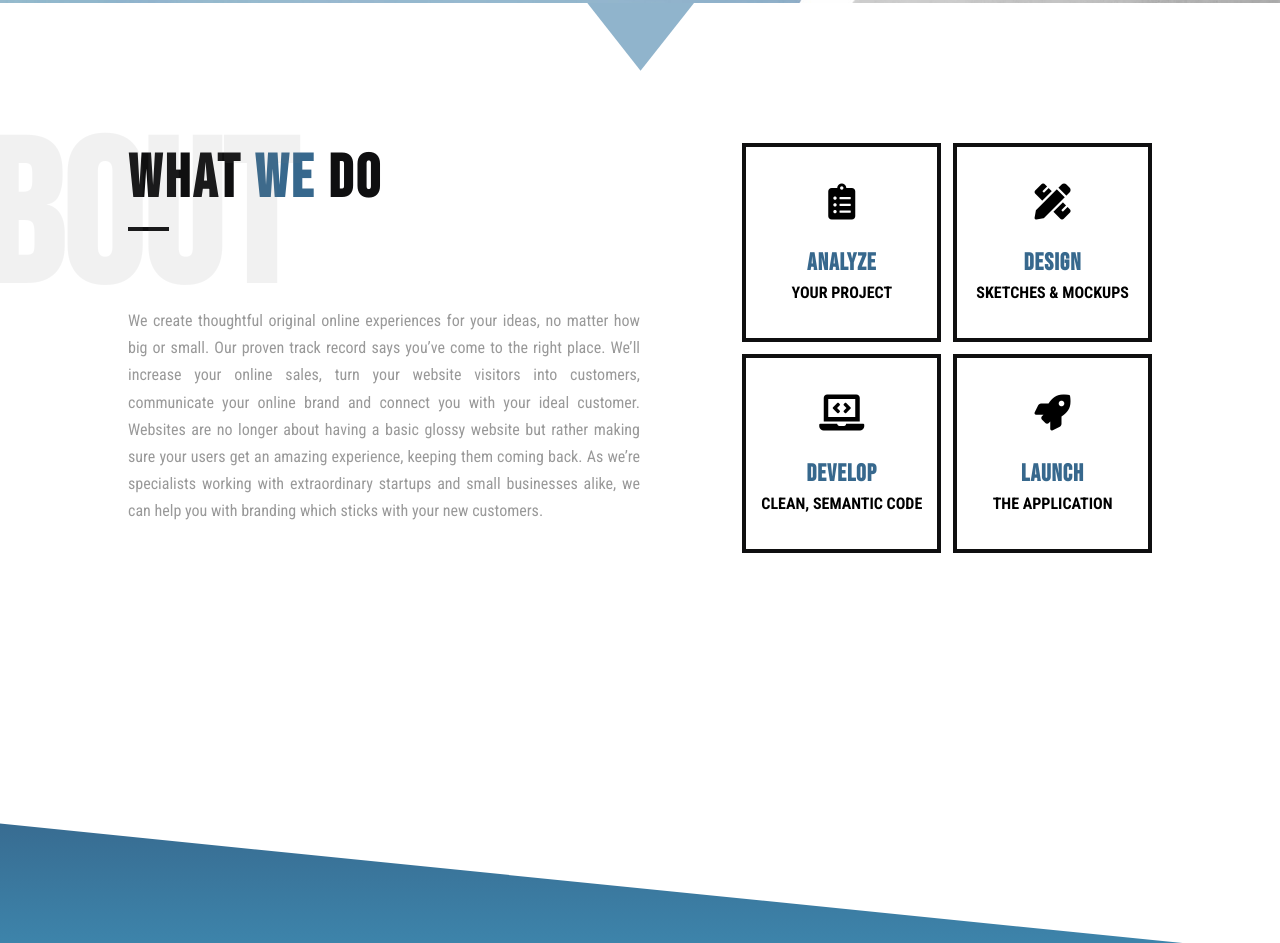
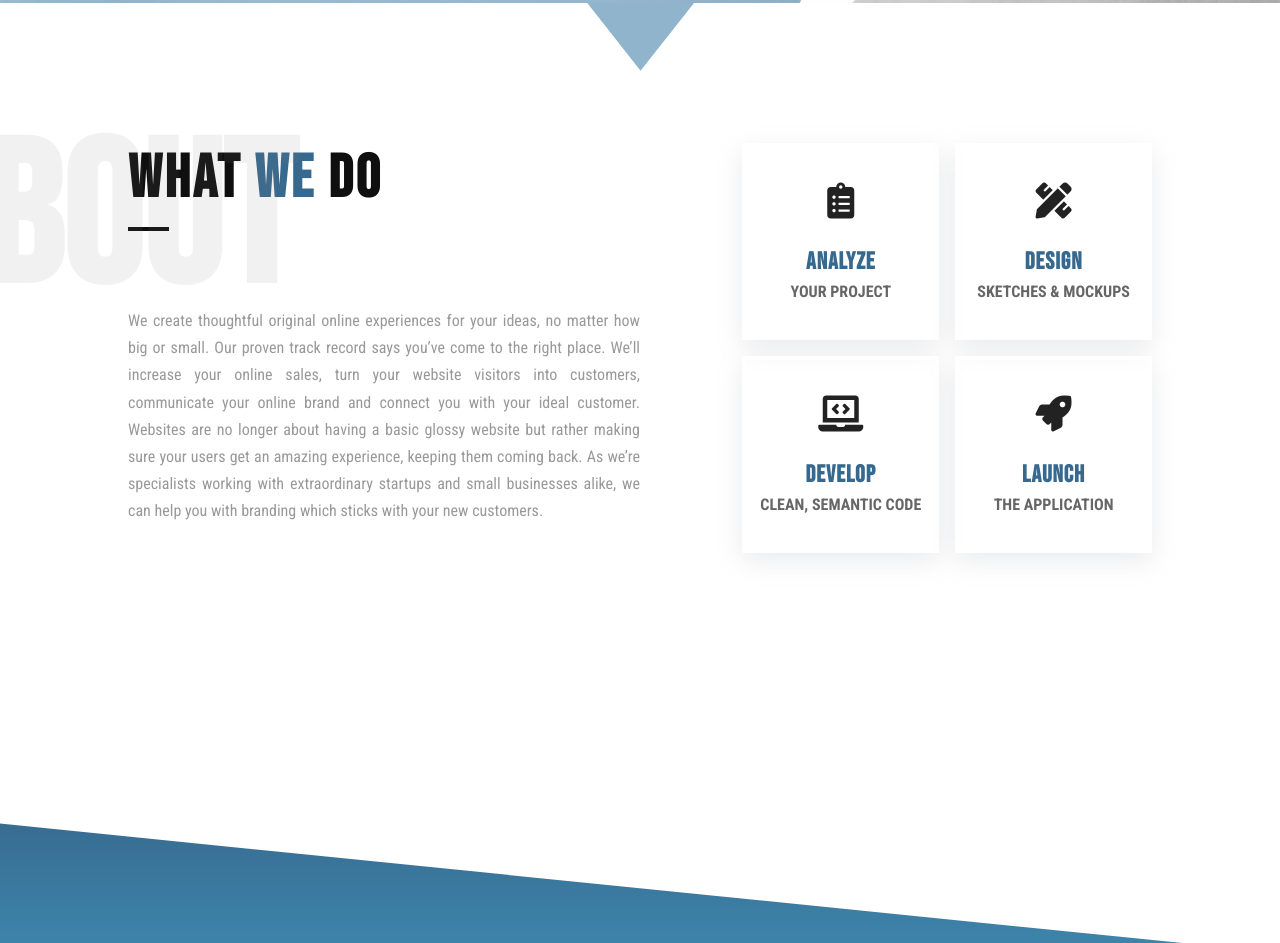
Before and after one commit to samyvic/alten, a plain HTML site: page index.html in a window 1280 px wide. Shown: the part 797-1740 px from the top of the page. Drawn offline with Linux system fonts and the light colour scheme; a web font is replaced by a local one.

Commit message:
Update alten.css

```diff
--- a/alten.css
+++ b/alten.css
@@ -325,17 +325,18 @@ p{
   margin: auto;
   grid-template-columns: 1fr 1fr;
   grid-template-rows: 1fr 1fr;
-  grid-gap: 12px;
+  grid-gap: 16px;
   justify-content: center;
 }
 .about .right-content .grid-container .box-4{
   display: flex;
   flex-flow: column;
-  border: 4px solid #0f0f10;
+  border: 4px solid #fff;
   padding: 20px 10px;
   justify-content: center;
   align-items: center;
   aspect-ratio: 1; /* make squares */
+  box-shadow: rgba(149, 157, 165, 0.2) 0px 8px 24px;
 }
 .about h1{
   color: #0f0f10;
@@ -367,11 +368,12 @@ p{
   letter-spacing: 1px;
 }
 .about i{
+  color: #222;
   font-size: 36px;
   line-height: 1.5;
 }
 .about h4{
-
+  color: #666;
   font-family: 'Roboto Condensed', sans-serif;
   text-transform: uppercase;
   line-height: 2;
```
